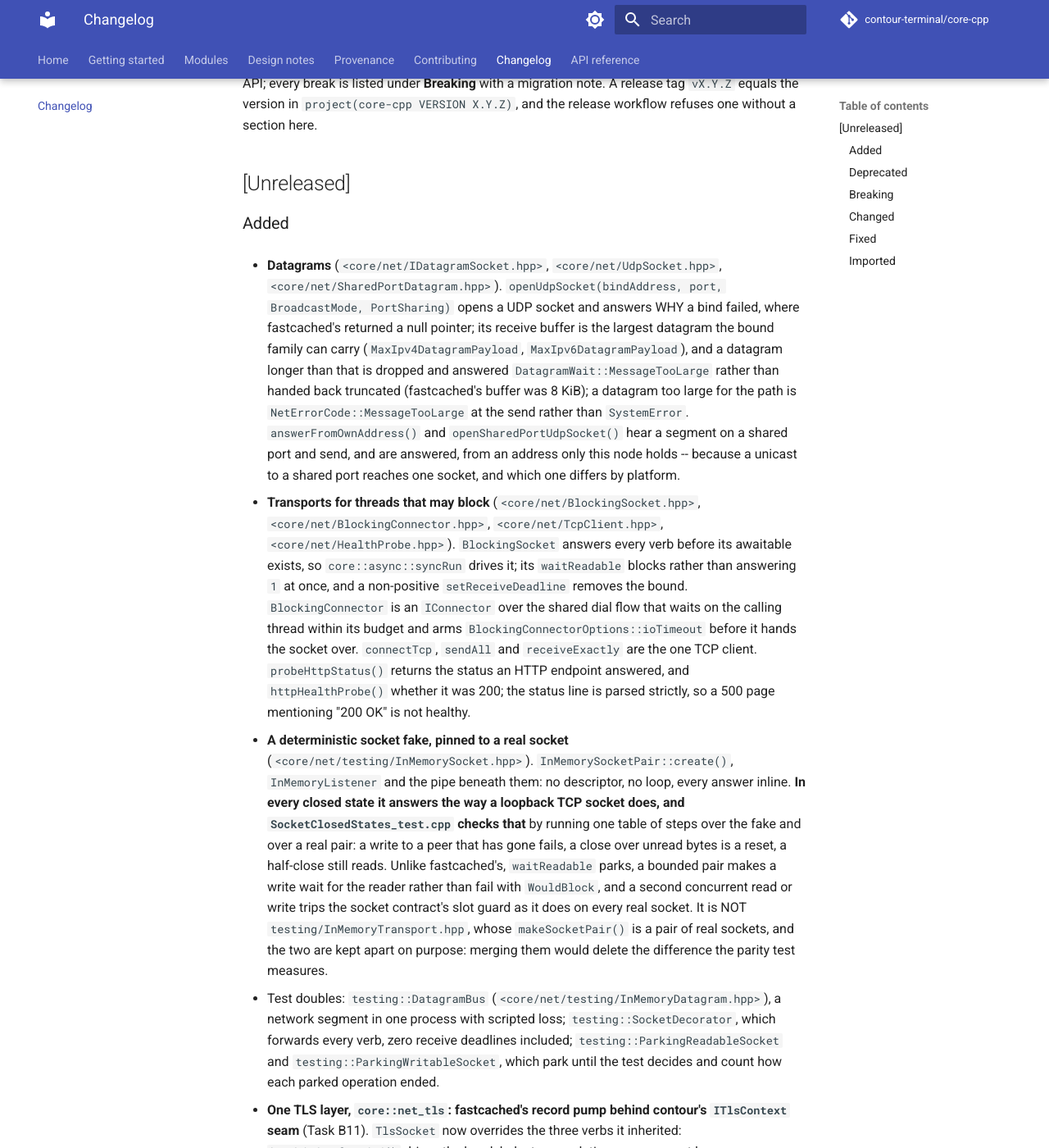
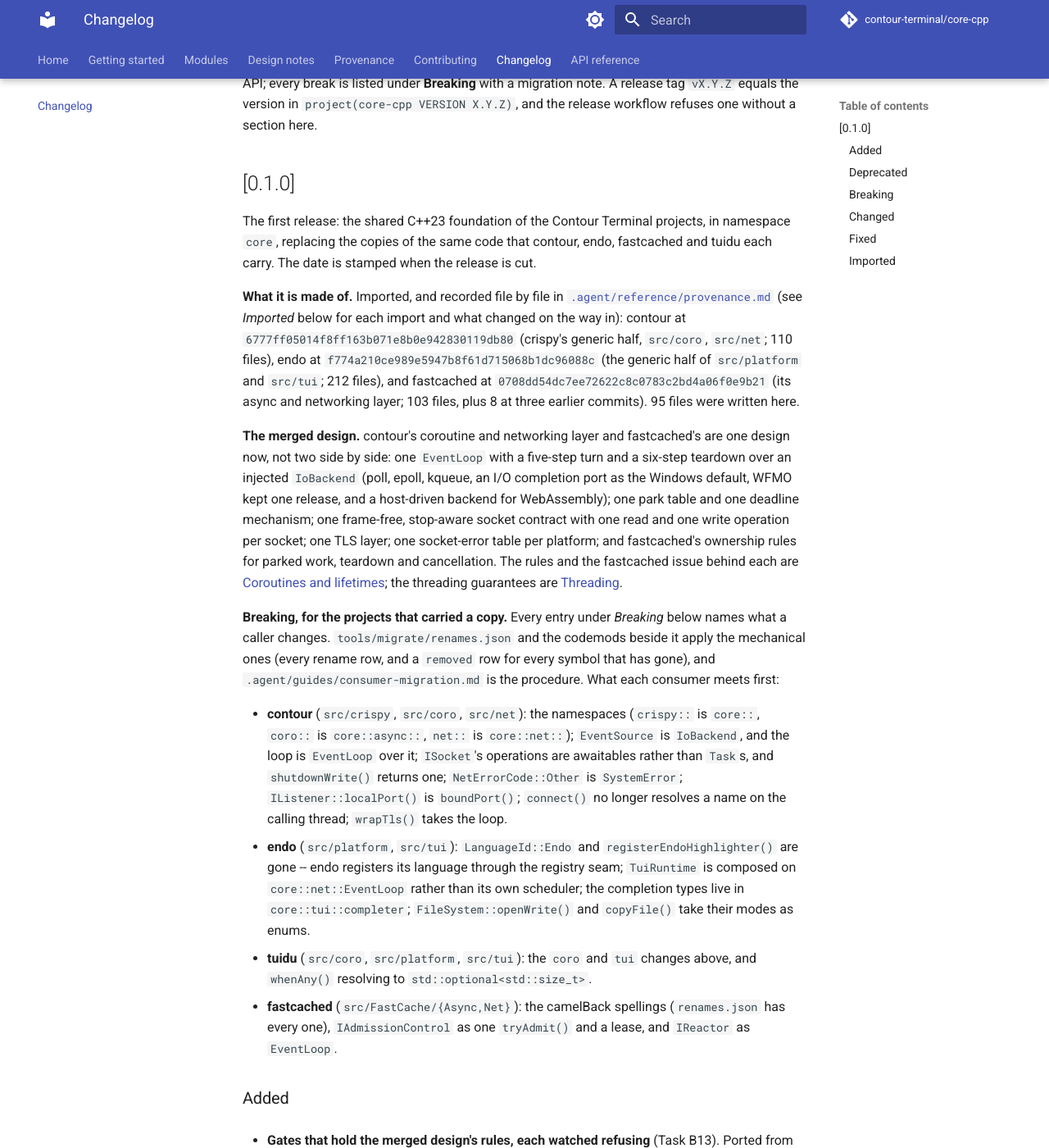
Before and after one commit to contour-terminal/core-cpp, an MkDocs documentation site: the page built from docs/changelog.md, in a window 1280 px wide and 1400 px high, scrolled down 190 px. Shown: the whole window at 82% size. Built offline with MkDocs 1.6.1 and Material for MkDocs 9.7.7, drawn with Linux system fonts in a browser that asks for light colours; comment, search, counter and statistics services are not loaded; some of the changed text lies outside the part shown.

Commit message:
docs(changelog): the [0.1.0] section, prepared and not dated
[Unreleased] becomes ## [0.1.0], without a date: the release step stamps it.
It opens with what the release is made of (each import by commit and file
count, 95 files written here), the merged design in one paragraph, and what
each consumer that carried a copy meets first under Breaking, with the
migration tooling that applies the mechanical part. Task B13's entries are
under Added (the gates, the CI retries), Changed (one socket-error table,
ParkId's header, homeResolvedPath, InvalidHandle's spelling) and Fixed
(core-cpp#41, WindowsSocket::cancelRead, the Windows-only tidy findings).
check-release accepts v0.1.0 against it; mkdocs --strict builds.

AGENT.md no longer says part of Phase B is still to come.

Signed-off-by: Christian Parpart <christian@parpart.family>

```diff
--- a/CHANGELOG.md
+++ b/CHANGELOG.md
@@ -7,9 +7,69 @@ release may break the API; every break is listed under **Breaking** with a migra
 release tag `vX.Y.Z` equals the version in `project(core-cpp VERSION X.Y.Z)`, and the release
 workflow refuses one without a section here.
 
-## [Unreleased]
+## [0.1.0]
+
+The first release: the shared C++23 foundation of the Contour Terminal projects, in namespace
+`core`, replacing the copies of the same code that contour, endo, fastcached and tuidu each carry.
+The date is stamped when the release is cut.
+
+**What it is made of.** Imported, and recorded file by file in
+[`.agent/reference/provenance.md`](https://github.com/contour-terminal/core-cpp/blob/master/.agent/reference/provenance.md) (see *Imported* below for each
+import and what changed on the way in): contour at `6777ff05014f8ff163b071e8b0e942830119db80`
+(crispy's generic half, `src/coro`, `src/net`; 110 files), endo at
+`f774a210ce989e5947b8f61d715068b1dc96088c` (the generic half of `src/platform` and `src/tui`; 212
+files), and fastcached at `0708dd54dc7ee72622c8c0783c2bd4a06f0e9b21` (its async and networking
+layer; 103 files, plus 8 at three earlier commits). 95 files were written here.
+
+**The merged design.** contour's coroutine and networking layer and fastcached's are one design
+now, not two side by side: one `EventLoop` with a five-step turn and a six-step teardown over an
+injected `IoBackend` (poll, epoll, kqueue, an I/O completion port as the Windows default, WFMO kept
+one release, and a host-driven backend for WebAssembly); one park table and one deadline mechanism;
+one frame-free, stop-aware socket contract with one read and one write operation per socket; one
+TLS layer; one socket-error table per platform; and fastcached's ownership rules for parked work,
+teardown and cancellation. The rules and the fastcached issue behind each are
+[Coroutines and lifetimes](https://contour-terminal.github.io/core-cpp/design/coroutines-and-lifetimes/); the threading guarantees are
+[Threading](https://contour-terminal.github.io/core-cpp/design/threading/).
+
+**Breaking, for the projects that carried a copy.** Every entry under *Breaking* below names what
+a caller changes. `tools/migrate/renames.json` and the codemods beside it apply the mechanical ones
+(every rename row, and a `removed` row for every symbol that has gone), and
+`.agent/guides/consumer-migration.md` is the procedure. What each consumer meets first:
+
+- **contour** (`src/crispy`, `src/coro`, `src/net`): the namespaces (`crispy::` is `core::`,
+  `coro::` is `core::async::`, `net::` is `core::net::`); `EventSource` is `IoBackend`, and the
+  loop is `EventLoop` over it; `ISocket`'s operations are awaitables rather than `Task`s, and
+  `shutdownWrite()` returns one; `NetErrorCode::Other` is `SystemError`; `IListener::localPort()`
+  is `boundPort()`; `connect()` no longer resolves a name on the calling thread; `wrapTls()` takes
+  the loop.
+- **endo** (`src/platform`, `src/tui`): `LanguageId::Endo` and `registerEndoHighlighter()` are gone
+  -- endo registers its language through the registry seam; `TuiRuntime` is composed on
+  `core::net::EventLoop` rather than its own scheduler; the completion types live in
+  `core::tui::completer`; `FileSystem::openWrite()` and `copyFile()` take their modes as enums.
+- **tuidu** (`src/coro`, `src/platform`, `src/tui`): the `coro` and `tui` changes above, and
+  `whenAny()` resolving to `std::optional<std::size_t>`.
+- **fastcached** (`src/FastCache/{Async,Net}`): the camelBack spellings (`renames.json` has every
+  one), `IAdmissionControl` as one `tryAdmit()` and a lease, and `IReactor` as `EventLoop`.
 
 ### Added
+
+- **Gates that hold the merged design's rules, each watched refusing** (Task B13). Ported from
+  fastcached (0708dd54) with self-tests: `core-cpp.cancel-read-declared` refuses a transport that
+  inherits `ISocket::cancelRead`'s no-op, and `core-cpp.read-buffer-guard` an `ISocket::read` that
+  does not call `contract::requireReadBuffer` before its first return (or delegate). New:
+  `core-cpp.loop-affinity-canary.*`, one process per loop-thread-only `EventLoop` member, judged
+  on the assertion's own text; `core-cpp.hostdriven-canary.closedPark`; `core-cpp.layering` now
+  refuses an `#include` of a module the including module's row does not reach, and checks that the
+  build and the vendoring tool read the same module table; `core-cpp.text-encoding` refuses
+  invalid UTF-8, U+FFFD and double encoding in any tracked text file (core-cpp#40);
+  `core-cpp.ambient-reads` refuses a direct clock or environment read outside its seam; and
+  `core-cpp.tree-level-coverage` now also refuses a workflow whose `ci-ok` does not need `style`
+  (core-cpp#39). `scripts/tidy-record.py` refuses a clang-tidy result that carries no instrument
+  record, and the `clang-tidy` job records its build through it.
+
+- **CI retries the toolchain installs that fail for reasons no change can cause**
+  (`scripts/ci-retry.sh`, core-cpp#42): apt, the apt.llvm.org script and Homebrew, three attempts,
+  each retry a warning on the log; each step still asserts what it installed.
 
 - **Datagrams** (`<core/net/IDatagramSocket.hpp>`, `<core/net/UdpSocket.hpp>`,
   `<core/net/SharedPortDatagram.hpp>`). `openUdpSocket(bindAddress, port, BroadcastMode,
@@ -1364,6 +1424,26 @@ workflow refuses one without a section here.
   skipped on the next wait.
 
 ### Changed
+- **`PosixSocket`, `WindowsSocket` and the POSIX dial classify errors through the one socket-error
+  table** (Task B13), as the datagram, blocking and completion-port transports already did. A socket
+  error the private switches reported as `SystemError` now has its category: `ECONNREFUSED` is
+  `ConnRefused`, `EHOSTUNREACH`/`ENETUNREACH` `HostUnreach`, `EADDRNOTAVAIL` `AddressNotAvail`,
+  `EACCES` and `EPERM` `PermissionDenied`, `ETIMEDOUT` `Timeout`, `EAFNOSUPPORT` and
+  `EPROTONOSUPPORT` `Unsupported`, and the Winsock equivalents likewise. `EPIPE` stays
+  `SystemError`. A caller that matched `SystemError` for one of those should match its category.
+
+- **`<core/net/ISocket.hpp>` no longer includes the park table**: `ParkId` has its own header,
+  `<core/net/detail/ParkId.hpp>` (core-cpp#43). A translation unit that includes `ISocket.hpp`
+  preprocesses 113,503 lines rather than 130,784. A consumer that named `ParkEntry` or
+  `TimerCallback` through `ISocket.hpp` alone includes `<core/net/EventLoop.hpp>`.
+
+- `core::homeResolvedPath()` takes its input by `std::string const&` rather than by value:
+  `std::filesystem::path` has no `std::string&&` constructor on Windows, so the move was a copy
+  there. Source-compatible.
+
+- `core::platform::InvalidHandle` is declared `void* const` on Windows, which is the type it always
+  had (`NativeHandle const` read as a pointer to const and was not one).
+
 - **Every TLS context sets `SSL_OP_NO_RENEGOTIATION`** (Task B11): a TLS 1.2 peer that
   renegotiates now fails. Renegotiation is the one way a write can need a read after the handshake,
   and a socket with a read already parked has no second read slot for it. TLS 1.3 has none.
@@ -1462,6 +1542,21 @@ workflow refuses one without a section here.
   which says the same thing.
 
 ### Fixed
+
+- **`EventLoop::cancelPending()` takes a waiter queued after readiness together with its park**
+  (core-cpp#41). A readiness-dispatched waiter is in the ready queue while its park stays filed and
+  attached until `await_resume` runs; the ready-queue branch returned before the branch that
+  detaches, so the caller was handed a frame the backend still held a handler for. `~TuiRuntime`
+  no longer resumes each taken-back flow to work around it; it destroys the frame.
+
+- **`WindowsSocket` implements `cancelRead()`** instead of inheriting the no-op that cannot retire a
+  parked read: a parked `read` or `waitReadable` on the WFMO backend's socket is taken back and
+  completed with `NetErrorCode::Cancelled` inline, as on POSIX. `CancelRead_test` runs on the WFMO
+  backend, and `TlsCancelRead_test` on every platform.
+
+- **58 clang-tidy findings in Windows-only code**, which no CI leg analyses: comparisons against
+  `INVALID_SOCKET` (now `detail::InvalidSocket`, one `SOCKET`-typed constant), redundant casts,
+  member initialisers, ranges, a 32-bit multiply that widened, and a const that blocked a move.
 
 - **Four defects in the TLS socket's handshake and flush gates** (Task B11, fix round 1), each with a
   case in `TlsLifetime_test.cpp` that failed before the fix:
```
Also changed, not shown: AGENT.md (+1 -1 lines).
